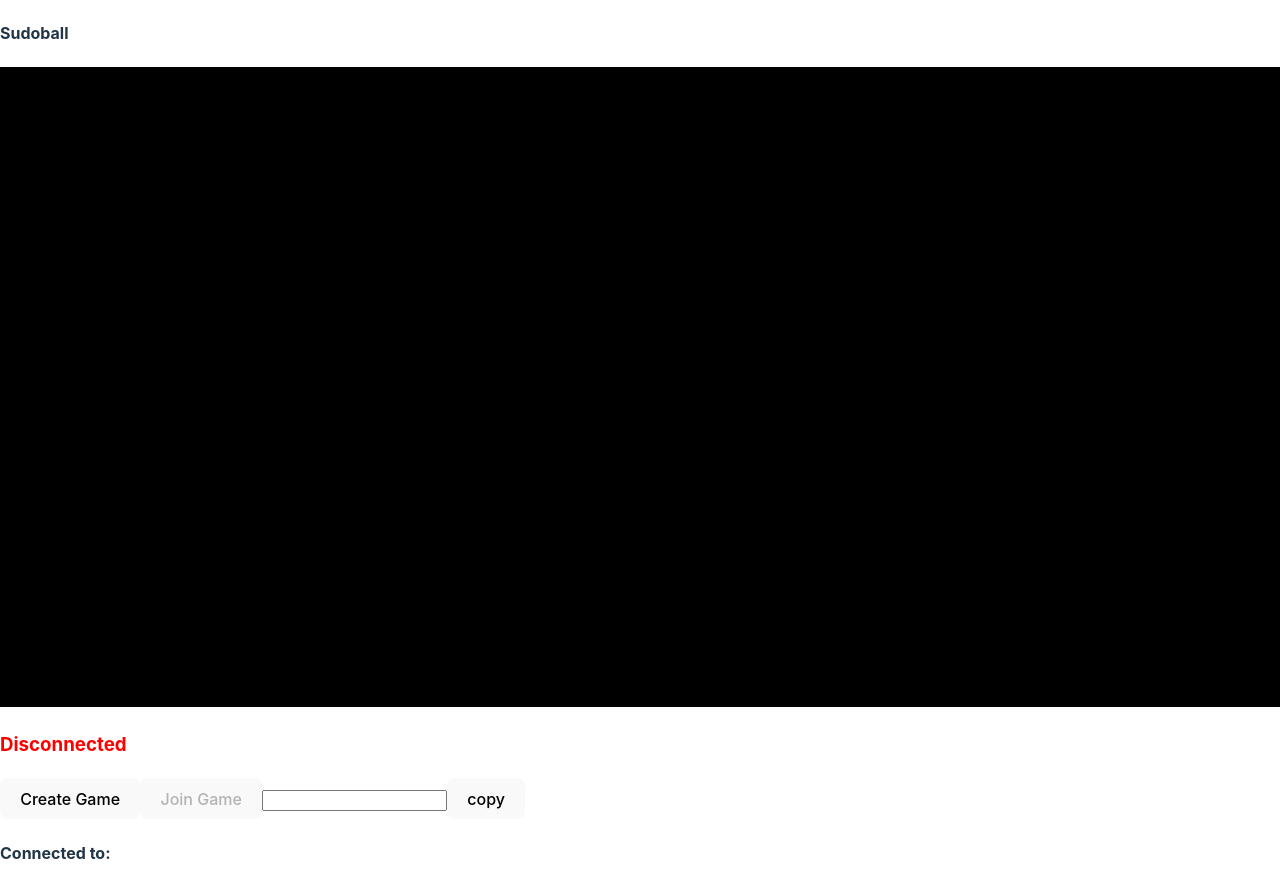
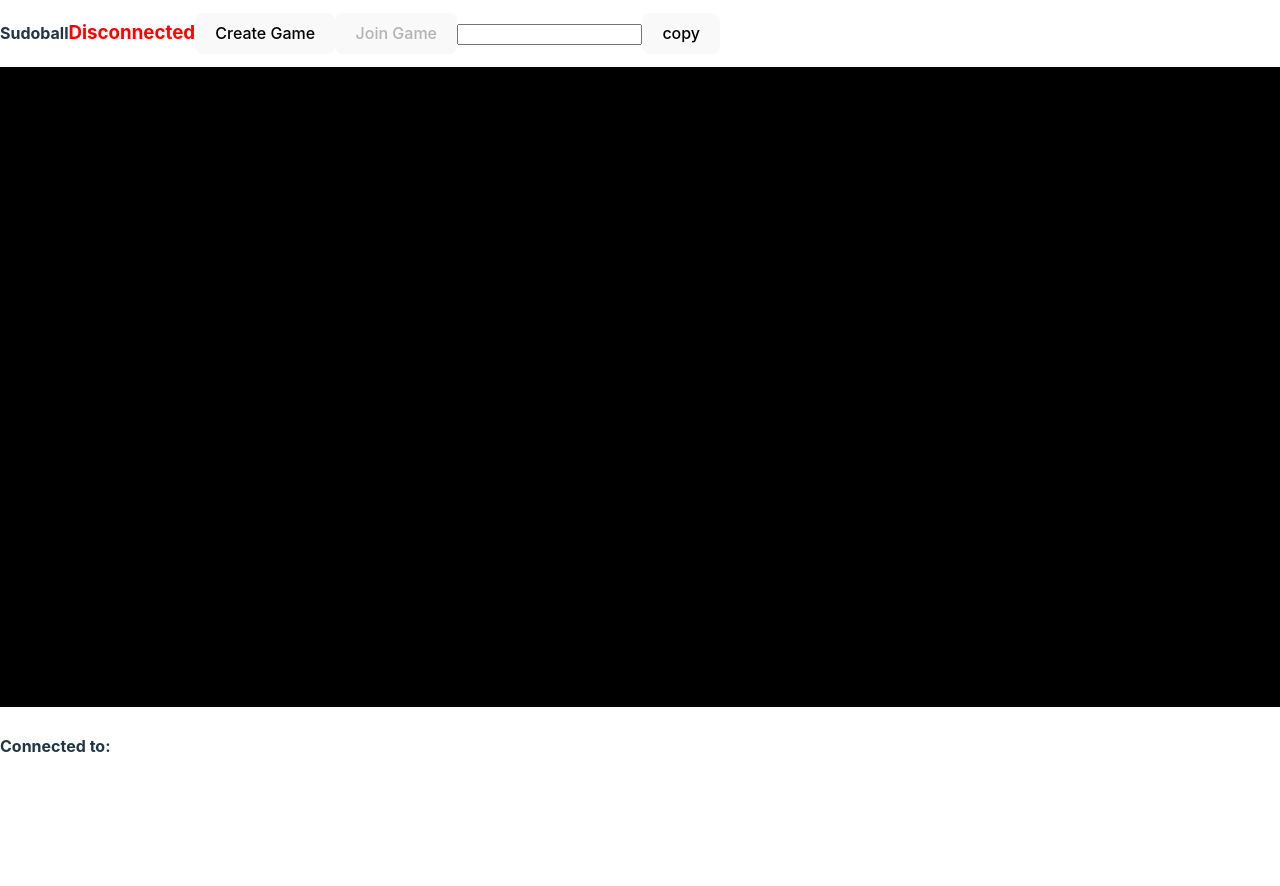
Before and after one commit to jransome/sudoball, a React (Vite) app: page / in a window 1280 px wide. After the commit the page ends 800 px from the top, so only its background shows below. Built offline with nearby package versions, Linux system fonts and the light colour scheme.

Commit message:
temporary layout adjustment

```diff
--- a/src/App.tsx
+++ b/src/App.tsx
@@ -11,6 +11,10 @@ import { CanvasPainter } from './CanvasPainter';
 import { ParticipantManager } from './participants';
 
 const useStyles = createUseStyles({
+  controls: {
+    display: 'flex',
+    alignItems: 'baseline',
+  },
   connected: {
     color: 'greenyellow',
   },
@@ -118,12 +122,11 @@ const App = () => {
 
   return (
     <>
-      <h4>Sudoball</h4>
-      <ResponsiveCanvas gameDimensions={GAME_BOUNDARY_DIMENSIONS} />
-      <h3 className={isConnected ? classes.connected : classes.disconnected}>
-        {isConnected ? 'Channel Open' : 'Disconnected'}
-      </h3>
-      <div>
+      <div className={classes.controls}>
+        <h4>Sudoball</h4>
+        <h3 className={isConnected ? classes.connected : classes.disconnected}>
+          {isConnected ? 'Channel Open' : 'Disconnected'}
+        </h3>
         <button
           id='create-game'
           onClick={() => {
@@ -149,6 +152,7 @@ const App = () => {
         <button onClick={() => navigator.clipboard.writeText(hostId)}>copy</button>
 
       </div>
+      <ResponsiveCanvas gameDimensions={GAME_BOUNDARY_DIMENSIONS} />
 
       <h4>Connected to:</h4>
       <ul>
--- a/src/CanvasPainter.ts
+++ b/src/CanvasPainter.ts
@@ -64,7 +64,7 @@ const paint = (gameState: BroadcastedGameState) => {
     return;
   }
 
-  gameState.boundaries.forEach(b => paintPolygon(ctx, 'black', 'white', b));
+  gameState.pitchBoundaries.forEach(b => paintPolygon(ctx, 'black', 'white', b));
   gameState.players.forEach((p) => {
     if (!ParticipantManager.participants.has(p.id)) {
       console.error('tried to paint a player that doesn\'t exist!', ParticipantManager.participants);
--- a/src/game/GameEngine.ts
+++ b/src/game/GameEngine.ts
@@ -24,6 +24,7 @@ export type PlayerGameObject = {
 }
 
 const engineTickPeriod = 1000 / FRAMERATE_HZ;
+const squareOfKickAndBallRadiusSum = (KICK_RADIUS + BALL_RADIUS) ** 2;
 
 class Engine extends EventEmitter<GameEngineEvents> {
   private gameIntervalId!: number;
@@ -59,7 +60,7 @@ class Engine extends EventEmitter<GameEngineEvents> {
 
         if (isKicking && Date.now() > player.lastKick + KICK_COOLDOWN_MS) {
           const distanceVector = subtract(ball.position, player.body.position);
-          if (sqrMagnitude(distanceVector) > (KICK_RADIUS + BALL_RADIUS) ** 2) return;
+          if (sqrMagnitude(distanceVector) > squareOfKickAndBallRadiusSum) return;
           const ballDirection = normalise(distanceVector);
           Matter.Body.applyForce(ball, ball.position, scale(ballDirection, KICK_FORCE));
           player.lastKick = Date.now();
@@ -68,7 +69,7 @@ class Engine extends EventEmitter<GameEngineEvents> {
 
     this.gameIntervalId = window.setInterval(() => {
       const gameState = {
-        boundaries: pitchBoundaries.map(serialiseVertices),
+        pitchBoundaries: pitchBoundaries.map(serialiseVertices),
         ball: ball.position,
         players: Array.from(this.players).map(serialisePlayers),
       };
--- a/src/types.ts
+++ b/src/types.ts
@@ -39,7 +39,7 @@ export type SerialisedPlayer = {
 }
 
 export type BroadcastedGameState = {
-  boundaries: Polygon[]; // TODO: remove
+  pitchBoundaries: Polygon[]; // TODO: remove
   ball: Vector2;
   players: SerialisedPlayer[];
 }
```
